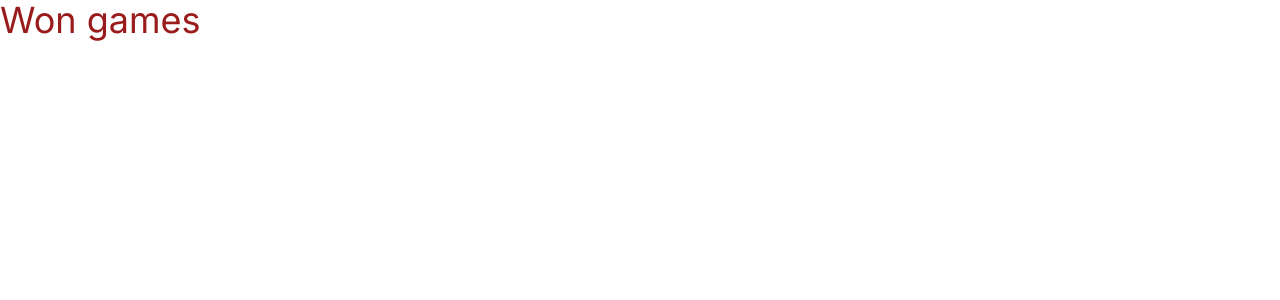
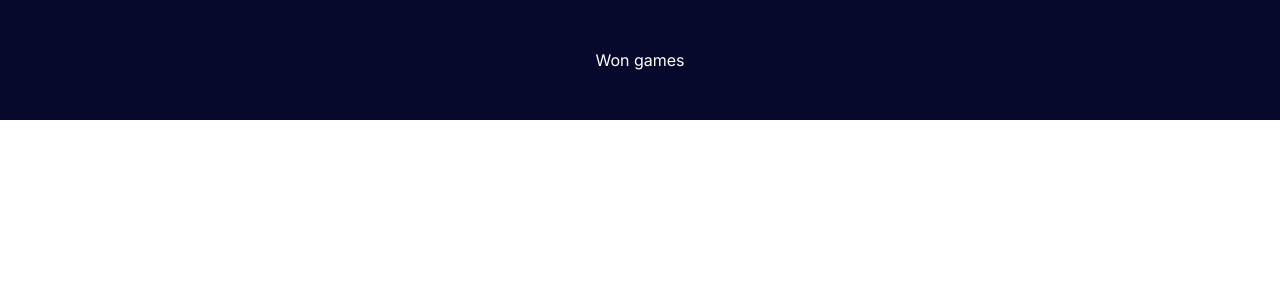
Before and after one commit to isaqu3d/won-games, a Next.js app: page / in a window 1280 px wide. Shown: the top 300 px of the page. Built offline with nearby package versions, Linux system fonts and the light colour scheme.

Commit message:
feat: add component Main

```diff
--- a/src/app/page.tsx
+++ b/src/app/page.tsx
@@ -1,7 +1,5 @@
+import Main from '@/components/main'
+
 export default function Home() {
-  return (
-    <main>
-      <p className="text-red-800 text-4xl">Won games</p>
-    </main>
-  )
+  return <Main />
 }
```
